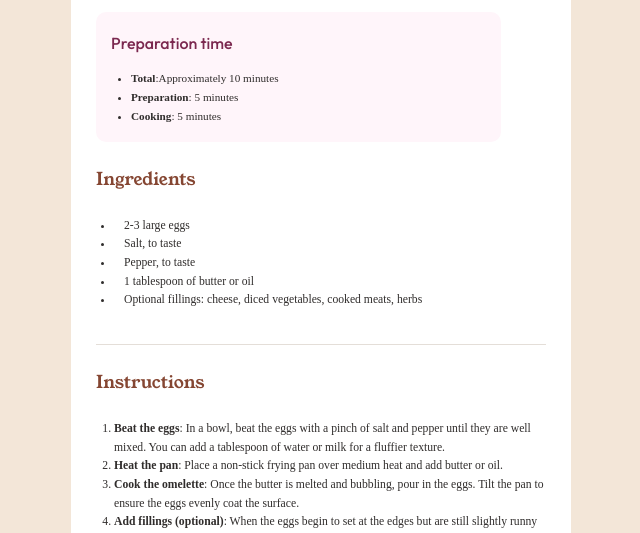
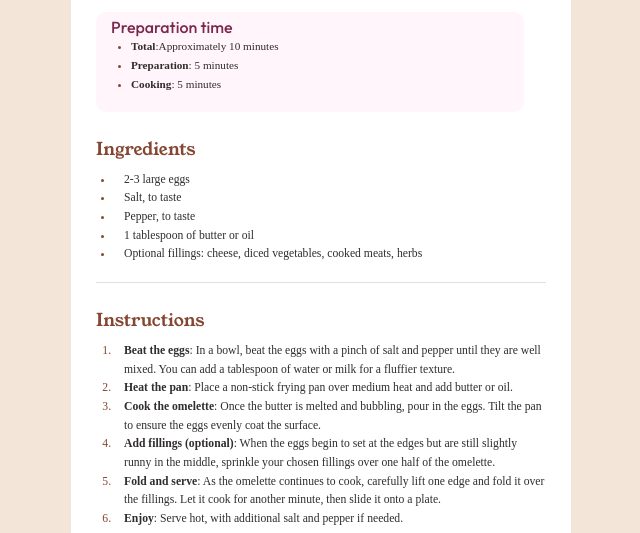
Before and after one commit to Younos-abbasi/f-mentor-recipe-page, a plain HTML site: page index.html in a window 1280 px wide. Shown: the part 411-944 px from the top of the page, without its empty margins (319-959 px from the left). Drawn offline with Linux system fonts and the light colour scheme.

Commit message:
final commit

```diff
--- a/index.html
+++ b/index.html
@@ -45,21 +45,36 @@
           <section class="prep-time">
             <p>Preparation time</p>
             <ul>
-              <li><strong>Total</strong>:Approximately 10 minutes</li>
-              <li><strong>Preparation</strong>: 5 minutes</li>
-              <li><strong>Cooking</strong>: 5 minutes</li>
+              <li>
+                <span><strong>Total</strong>:Approximately 10 minutes </span>
+              </li>
+              <li>
+                <span> <strong>Preparation</strong>: 5 minutes </span>
+              </li>
+              <li>
+                <span> <strong>Cooking</strong>: 5 minutes </span>
+              </li>
             </ul>
           </section>
           <!-- section 2 -->
           <section class="ingredients">
             <h2>Ingredients</h2>
             <ul>
-              <li>2-3 large eggs</li>
-              <li>Salt, to taste</li>
-              <li>Pepper, to taste</li>
-              <li>1 tablespoon of butter or oil</li>
+              <li><span>2-3 large eggs</span></li>
               <li>
-                Optional fillings: cheese, diced vegetables, cooked meats, herbs
+                <span> Salt, to taste </span>
+              </li>
+              <li>
+                <span> Pepper, to taste </span>
+              </li>
+              <li>
+                <span> 1 tablespoon of butter or oil </span>
+              </li>
+              <li>
+                <span>
+                  Optional fillings: cheese, diced vegetables, cooked meats,
+                  herbs
+                </span>
               </li>
             </ul>
           </section>
@@ -68,32 +83,45 @@
             <h2>Instructions</h2>
             <ol>
               <li>
-                <strong>Beat the eggs</strong>: In a bowl, beat the eggs with a
-                pinch of salt and pepper until they are well mixed. You can add
-                a tablespoon of water or milk for a fluffier texture.
+                <span>
+                  <strong>Beat the eggs</strong>: In a bowl, beat the eggs with
+                  a pinch of salt and pepper until they are well mixed. You can
+                  add a tablespoon of water or milk for a fluffier texture.
+                </span>
               </li>
               <li>
-                <strong>Heat the pan</strong>: Place a non-stick frying pan over
-                medium heat and add butter or oil.
+                <span>
+                  <strong>Heat the pan</strong>: Place a non-stick frying pan
+                  over medium heat and add butter or oil.
+                </span>
               </li>
               <li>
-                <strong>Cook the omelette</strong>: Once the butter is melted
-                and bubbling, pour in the eggs. Tilt the pan to ensure the eggs
-                evenly coat the surface.
+                <span>
+                  <strong>Cook the omelette</strong>: Once the butter is melted
+                  and bubbling, pour in the eggs. Tilt the pan to ensure the
+                  eggs evenly coat the surface.
+                </span>
               </li>
               <li>
-                <strong>Add fillings (optional)</strong>: When the eggs begin to
-                set at the edges but are still slightly runny in the middle,
-                sprinkle your chosen fillings over one half of the omelette.
+                <span>
+                  <strong>Add fillings (optional)</strong>: When the eggs begin
+                  to set at the edges but are still slightly runny in the
+                  middle, sprinkle your chosen fillings over one half of the
+                  omelette.
+                </span>
               </li>
               <li>
-                <strong>Fold and serve</strong>: As the omelette continues to
-                cook, carefully lift one edge and fold it over the fillings. Let
-                it cook for another minute, then slide it onto a plate.
+                <span>
+                  <strong>Fold and serve</strong>: As the omelette continues to
+                  cook, carefully lift one edge and fold it over the fillings.
+                  Let it cook for another minute, then slide it onto a plate.
+                </span>
               </li>
               <li>
-                <strong>Enjoy</strong>: Serve hot, with additional salt and
-                pepper if needed.
+                <span>
+                  <strong>Enjoy</strong>: Serve hot, with additional salt and
+                  pepper if needed.
+                </span>
               </li>
             </ol>
           </section>
--- a/style.css
+++ b/style.css
@@ -1,9 +1,3 @@
----02 LAYOUT
-- Mobile: 375px
-- Desktop: 1440px
-
-*/
-
 * {
   margin: 0;
   padding: 0;
@@ -60,8 +54,8 @@ body {
 }
 .prep-time {
   background-color: var(--neutral-rose-white);
-  width: 90%;
-  height: 120px;
+  width: 95%;
+  height: 100px;
   border-radius: 10px;
   padding: 5px 0;
 }
@@ -78,6 +72,9 @@ body {
 .prep-time ul li {
   line-height: 1.7;
   font-size: 0.7rem;
+  color: var(--primary-color);
+}
+.prep-time li span {
   color: var(--neutral-dark-charcoal);
 }
 h2 {
@@ -99,9 +96,12 @@ h2 {
   font-size: 0.73rem;
   font-weight: normal;
   font-style: normal;
-  color: var(--neutral-dark-charcoal);
+  color: var(--primary-color);
   line-height: 1.6;
   padding-left: 10px;
+}
+.ingredients ul li span {
+  color: var(--neutral-dark-charcoal);
 }
 .instruction {
   border-bottom: 1px solid var(--neutral-light-gray);
@@ -112,9 +112,14 @@ h2 {
   margin-bottom: 15px;
 }
 .instruction ol li {
+  color: var(--primary-color);
   font-size: 0.73rem;
   font-weight: normal;
   font-style: normal;
+  line-height: 1.6;
+  padding-left: 10px;
+}
+.instruction ol li span {
   color: var(--neutral-dark-charcoal);
   line-height: 1.6;
 }
@@ -141,3 +146,10 @@ h2 {
   color: var(--neutral-dark-charcoal);
   font-size: 0.9rem;
 }
+.attribution {
+  margin-top: 50px;
+  text-align: center;
+}
+.attribution a {
+  text-decoration: none;
+}
```
